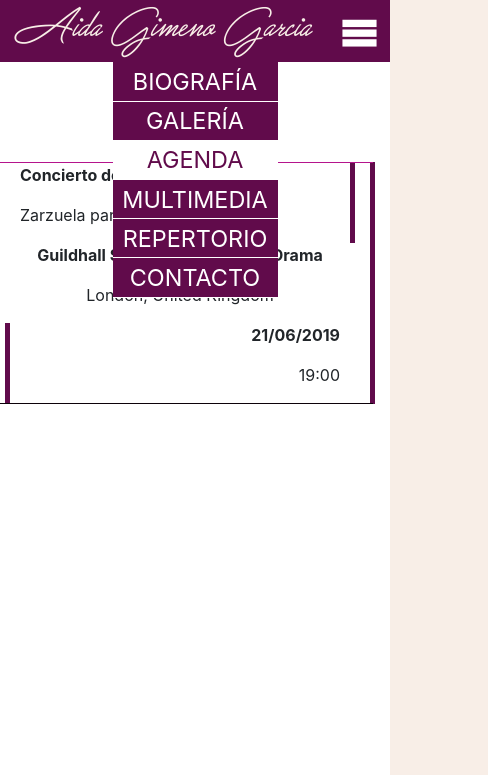
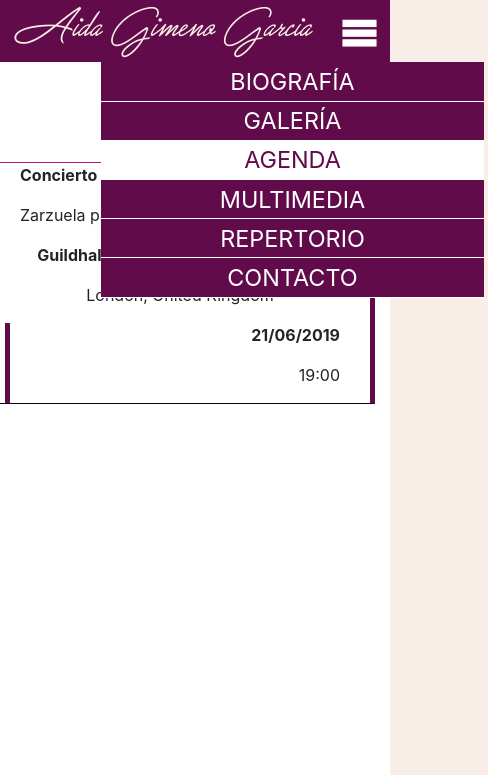
Before and after one commit to aidagimeno/aidagimeno.github.io, a plain HTML site: page agenda.html in a window 390 px wide. Both pictures are taken after a click on the link 359 px from the left and 34 px from the top of the page. Shown: the top 775 px of the page, 488 px wide, since content can reach past the window. Drawn offline with nearby package versions, Linux system fonts and the light colour scheme; files whose address does not match are found by name.

Commit message:
Minor changes in mobile menu

```diff
--- a/agenda.html
+++ b/agenda.html
@@ -20,7 +20,7 @@
             <div class="col-2 span-menu">
               <a href="#" class="bt-menu" style="text-decoration: none;"><span class="icon-menu"></span></a>
             </div>
-            <div class="col-sm-8 col-6 menu" style="z-index: 2;">
+            <div class="col-sm-8 col-12 menu" style="z-index: 2;">
               <a href="./biografia.html" class="buttonsh" style="text-decoration:none">BIOGRAFÍA</a>
               <a href="./galeria.html" class="buttonsh" style="text-decoration:none">GALERÍA</a>
               <a href="./agenda.html" class="buttonsh" style="text-decoration:none; background: #FFFFFF; color: #610B4B;">AGENDA</a>
--- a/css/index.css
+++ b/css/index.css
@@ -177,6 +177,7 @@ a {
 
 .menu {
   top:3vw;
+
 }
 
 .descvideo{
@@ -220,20 +221,23 @@ a {
 }
 
   .menu {
-    position: fixed;
-    display: inline;
+    position: relative;
+    display: none;
     padding: 0;
     height: 100%;
-    left: -100%;
-    width: 10%;
-    margin-top: 0;
+    left: 25%;
+    margin: 0;
+    top: 3vw;
   }
 
 .menu a{
   display: block;
-  width: 100%;
   border-bottom: 1px solid white;
-  margin:0;
+  text-align: center;
+  margin-left: -3vw;
+  margin-right: -3vw;
+  margin-top: 0;
+  margin-bottom: 0;
 }
 
 .buttonsh {
--- a/js/menu.js
+++ b/js/menu.js
@@ -6,14 +6,10 @@ function main (){
   $('.bt-menu').click(function(){
     if (contador == 1) {
       contador = 0;
-      $('.menu').animate({
-        left: '25%'
-      });
+      $('.menu').show();
     } else {
       contador = 1;
-      $('.menu').animate({
-        left: '-100%'
-      });
+      $('.menu').hide();
     }
 
   });
```
